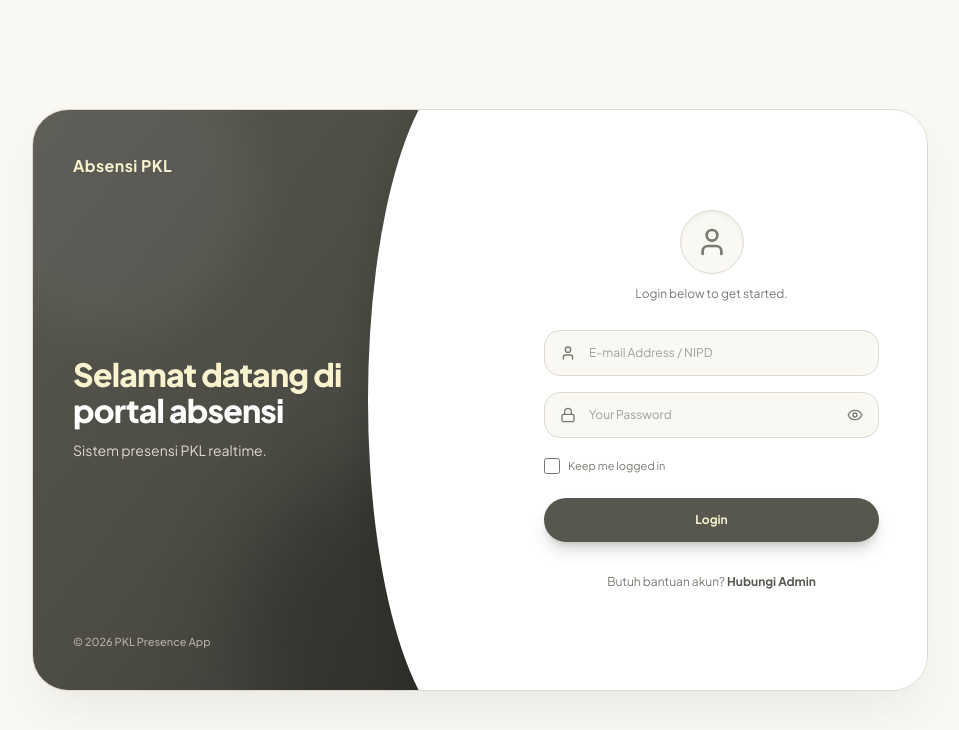
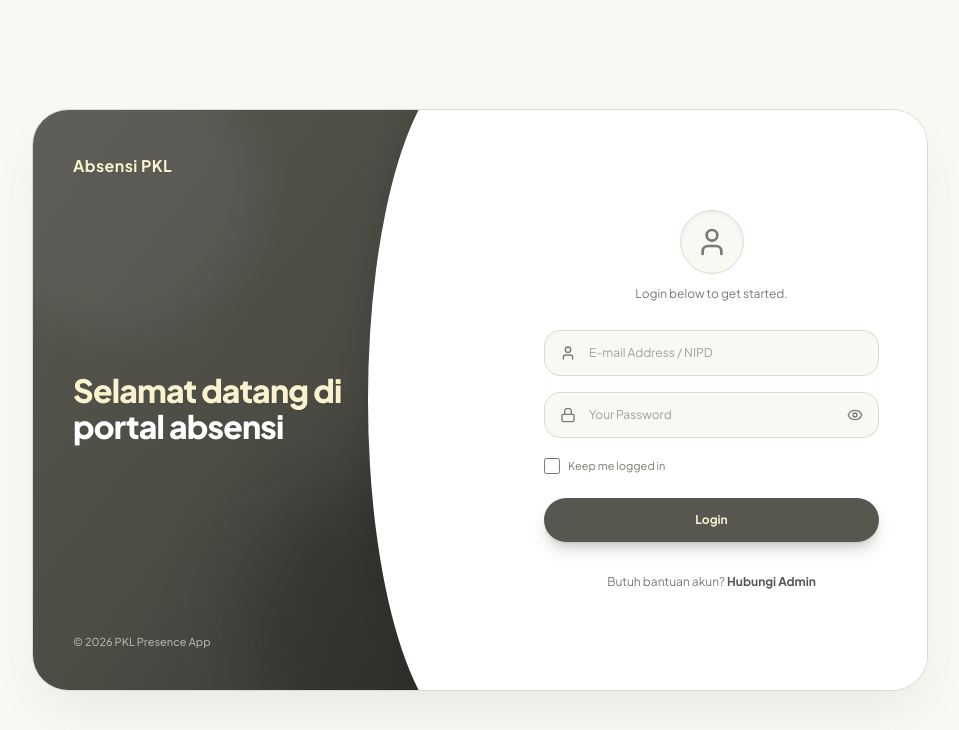
Before and after one commit to RakhaZuhdiNaufal/Absensi, a Next.js app: page /login in a window 1280 px wide. Shown: the top 730 px of the page, without its empty margins (160-1119 px from the left). Built offline with nearby package versions, Linux system fonts and the light colour scheme.

Commit message:
fix: hapus teks deskripsi di bawah teks sambutan login

```diff
--- a/app/login/page.js
+++ b/app/login/page.js
@@ -82,9 +82,6 @@ export default function LoginPage() {
               Selamat datang di <br />
               <span className="text-white">portal absensi</span>
             </h1>
-            <p className="text-[#DDDAD0] text-xs sm:text-sm mt-3 font-normal leading-relaxed max-w-xs">
-              Sistem presensi PKL realtime.
-            </p>
           </div>
 
           {/* Footer Kiri */}
```
